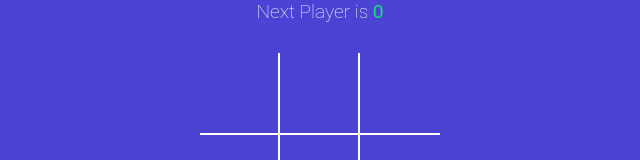
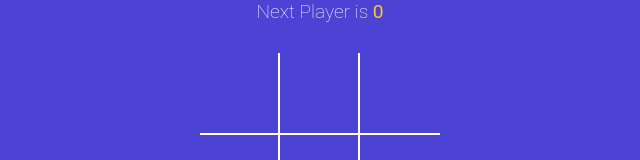
Before and after one commit to Lakshit905/tic_tac_toe, a React (Vite) app: page / in a window 1280 px wide. Shown: the top 160 px of the page, without its empty margins (320-960 px from the left). Built offline with nearby package versions, Linux system fonts and the light colour scheme.

Commit message:
added winning Style

```diff
--- a/src/App.jsx
+++ b/src/App.jsx
@@ -14,7 +14,7 @@ function App() {
 
   const gamingBoard = history[currentMove];
 
-  const winner = calculateWinner(gamingBoard.squares);
+  const {winner,winningSquares} = calculateWinner(gamingBoard.squares);
 
   const handleSquareClick = clickedPosition => {
     if (gamingBoard.squares[clickedPosition] || winner) {
@@ -59,7 +59,7 @@ function App() {
 
       <div className='app'>
       <StatusMessage gamingBoard={gamingBoard} winner={winner} />
-      <Board squares={gamingBoard.squares} handleSquareClick={handleSquareClick}/>
+      <Board squares={gamingBoard.squares} winningSquares={winningSquares} handleSquareClick={handleSquareClick}/>
       <button type='button' onClick={onNewGameStart} className={`btn-reset ${winner ? 'active' : ''}`}>
          Start New Game
       </button>
--- a/src/components/Board.jsx
+++ b/src/components/Board.jsx
@@ -1,14 +1,17 @@
 
 import Square from './Square';
 
-const Board = ({squares , handleSquareClick}) => {
+const Board = ({squares , handleSquareClick ,winningSquares}) => {
 
 
   const renderSquare = position => {
+
+    const isWinningSquares = winningSquares.includes(position);
     return (
       <Square
         value={squares[position]}
         onClick={() => handleSquareClick(position)}
+        isWinningSquares ={isWinningSquares}
       />
     );
   };
--- a/src/components/Square.jsx
+++ b/src/components/Square.jsx
@@ -1,6 +1,6 @@
-const Square = ({ value, onClick }) => {
+const Square = ({ value, onClick, isWinningSquares }) => {
   return (
-    <button type="button" className="square" onClick={onClick}>
+    <button type="button" className={`square  ${value === 'X' ? 'text-green' : 'text-orange'} ${ isWinningSquares ? 'winning' : ' '}`} onClick={onClick}>
       {value}
     </button>
   );
--- a/src/components/StatusMessage.jsx
+++ b/src/components/StatusMessage.jsx
@@ -17,7 +17,7 @@ const StatusMessage = ({ gamingBoard ,winner})=> {
                 </>
     }
     if(!winner && !noMovesLeft){
-        return <> Next Player is <span className={nxtPlayer ? "text-green" : "text-orange"}>{nxtPlayer}</span></>
+        return <> Next Player is { ''} <span className={nxtPlayer === 'X' ? 'text-green' : 'text-orange'}>{nxtPlayer}</span> </>
     }
     return null;
   };
--- a/src/winner.js
+++ b/src/winner.js
@@ -12,8 +12,14 @@ export function calculateWinner(squares) {
     for (let i = 0; i < lines.length; i++) {
       const [a, b, c] = lines[i];
       if (squares[a] && squares[a] === squares[b] && squares[a] === squares[c]) {
-        return squares[a];
+        return {
+         winner : squares[a],
+         winningSquares : lines[i],
+        }
       }
     }
-    return null;
+    return {
+      winner : null,
+      winningSquares : [],
+    };
   }
```
